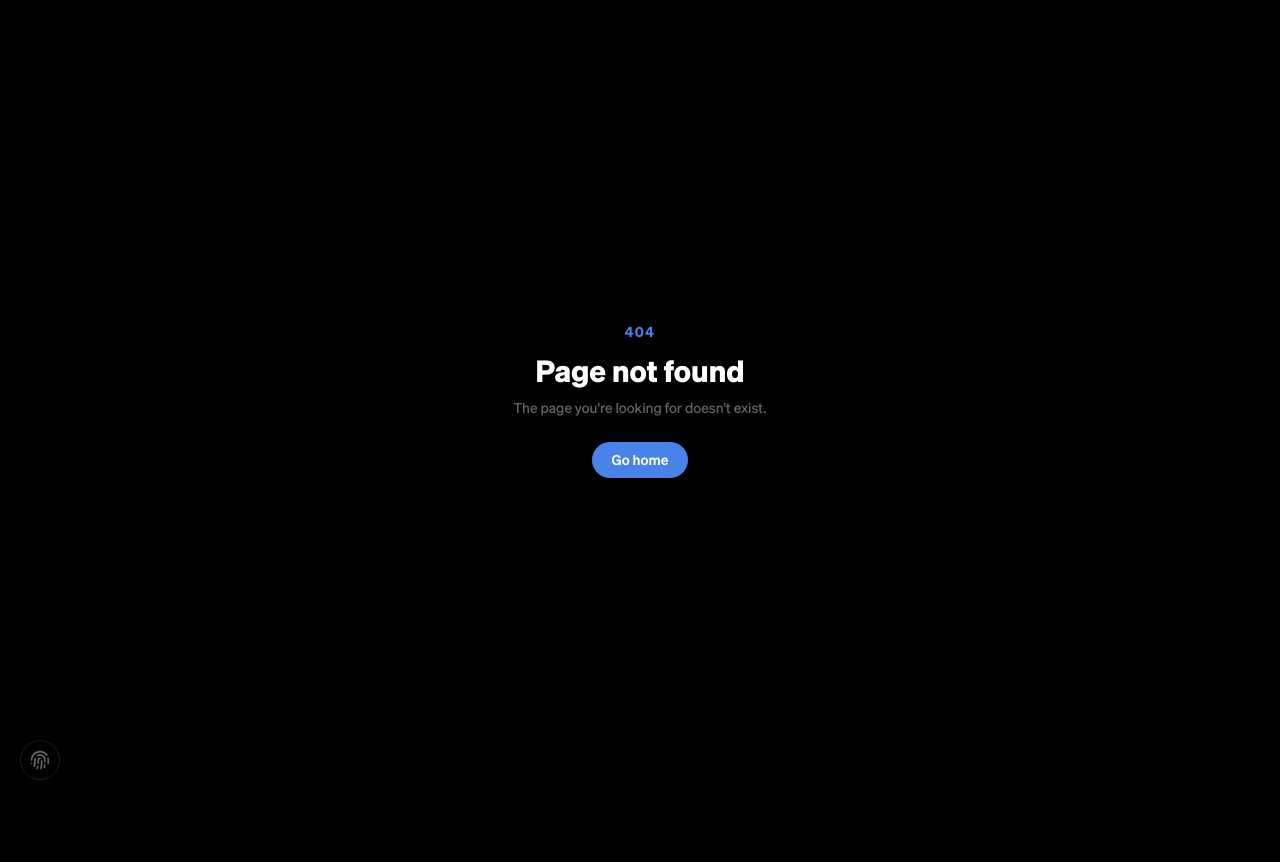
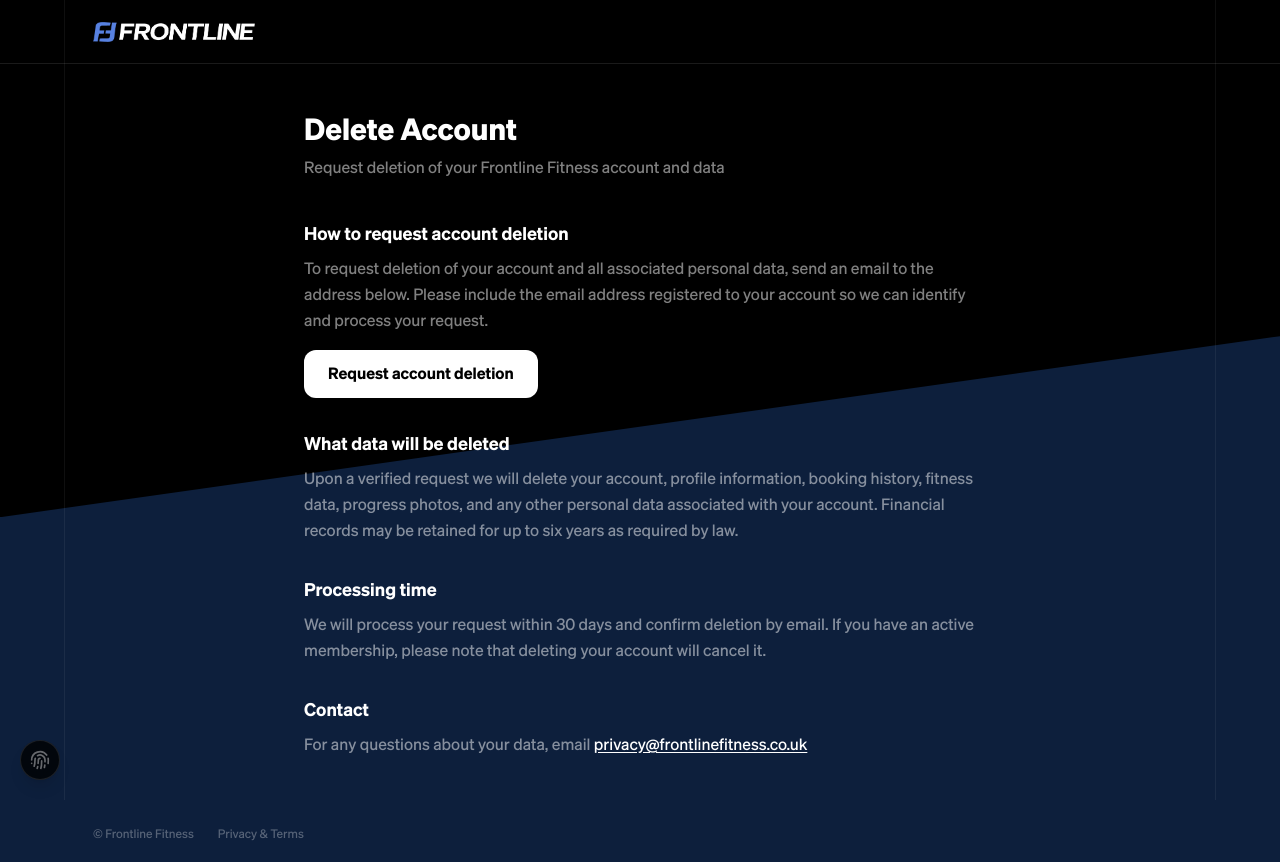
Before and after one commit to nwhite85/frontline-web, a Next.js app: page /delete-account in a window 1280 px wide. Before the commit this address had no page. Before the commit the page ends 800 px from the top, so only its background shows below. Built offline with nearby package versions, Linux system fonts and the light colour scheme.

Commit message:
feat: /delete-account page with mailto link for Google Play compliance

```diff
--- /dev/null
+++ b/src/app/delete-account/page.tsx
@@ -0,0 +1,66 @@
+export default function DeleteAccountPage() {
+  return (
+    <div className="min-h-screen text-white flex flex-col relative overflow-hidden" style={{ background: '#0d1f3c' }}>
+      <div style={{
+        position: 'absolute', top: 0, left: 0, right: 0,
+        height: '60%', background: '#000000',
+        clipPath: 'polygon(0 0, 100% 0, 100% 65%, 0 100%)',
+        pointerEvents: 'none',
+      }} />
+      <div className="fixed inset-0 pointer-events-none z-40">
+        <div className="max-w-6xl mx-auto h-full border-x border-[rgba(255,255,255,0.06)]" />
+      </div>
+      <div className="sticky top-0 z-30 h-16 border-b border-white/10 bg-black">
+        <div className="max-w-6xl mx-auto pl-[13px] sm:pl-[21px] lg:pl-[29px] pr-4 sm:pr-6 lg:pr-8 h-full flex items-center">
+          <a href="/"><img src="/logos/frontline-logo-blue.png" alt="Frontline Fitness" width="80" height="20" style={{ height: '20px', width: 'auto' }} /></a>
+        </div>
+      </div>
+      <div className="relative z-10 flex-1 px-4 py-12">
+        <div className="max-w-2xl mx-auto">
+          <h1 className="text-3xl font-bold text-white mb-2">Delete Account</h1>
+          <p className="text-white/50 mb-10">Request deletion of your Frontline Fitness account and data</p>
+
+          <section className="mb-8">
+            <h2 className="text-lg font-semibold text-white mb-2">How to request account deletion</h2>
+            <p className="text-white/50 leading-relaxed mb-4">
+              To request deletion of your account and all associated personal data, send an email to the address below. Please include the email address registered to your account so we can identify and process your request.
+            </p>
+            <a
+              href="mailto:privacy@frontlinefitness.co.uk?subject=Account%20Deletion%20Request&body=Please%20delete%20my%20Frontline%20Fitness%20account%20and%20all%20associated%20data.%0A%0ARegistered%20email%3A%20"
+              className="inline-block bg-white text-black font-semibold px-6 py-3 rounded-lg hover:bg-white/90 transition-colors"
+            >
+              Request account deletion
+            </a>
+          </section>
+
+          <section className="mb-8">
+            <h2 className="text-lg font-semibold text-white mb-2">What data will be deleted</h2>
+            <p className="text-white/50 leading-relaxed">
+              Upon a verified request we will delete your account, profile information, booking history, fitness data, progress photos, and any other personal data associated with your account. Financial records may be retained for up to six years as required by law.
+            </p>
+          </section>
+
+          <section className="mb-8">
+            <h2 className="text-lg font-semibold text-white mb-2">Processing time</h2>
+            <p className="text-white/50 leading-relaxed">
+              We will process your request within 30 days and confirm deletion by email. If you have an active membership, please note that deleting your account will cancel it.
+            </p>
+          </section>
+
+          <section>
+            <h2 className="text-lg font-semibold text-white mb-2">Contact</h2>
+            <p className="text-white/50 leading-relaxed">
+              For any questions about your data, email <a href="mailto:privacy@frontlinefitness.co.uk" className="text-white underline underline-offset-2">privacy@frontlinefitness.co.uk</a>
+            </p>
+          </section>
+        </div>
+      </div>
+      <div className="relative z-10 h-14">
+        <div className="max-w-6xl mx-auto pl-[13px] sm:pl-[21px] lg:pl-[29px] pr-4 sm:pr-6 lg:pr-8 h-full flex items-center gap-6">
+          <span className="text-xs text-white/30">© Frontline Fitness</span>
+          <a href="/privacy" className="text-xs text-white/30 hover:text-white/60 transition-colors">Privacy &amp; Terms</a>
+        </div>
+      </div>
+    </div>
+  )
+}
```
